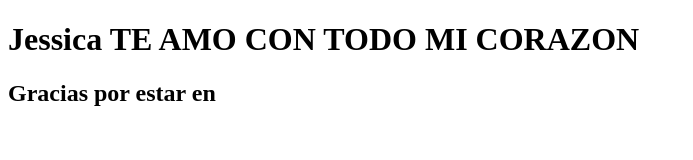
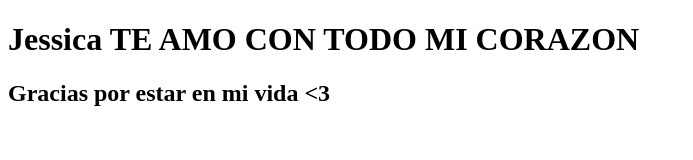
Before and after one commit to Mike2925/repositorio1, a plain HTML site: page index.html in a window 1280 px wide. Shown: the whole page, without its empty margins (0-693 px from the left). Drawn offline with Linux system fonts and the light colour scheme.

Commit message:
Update index.html

```diff
--- a/index.html
+++ b/index.html
@@ -5,5 +5,5 @@
   </head>
   <body>
     <h1>Jessica TE AMO CON TODO MI CORAZON</h1>
-    <h2>Gracias por estar en  </h2>
+    <h2>Gracias por estar en mi vida <3 </h2>
   </body>
```
